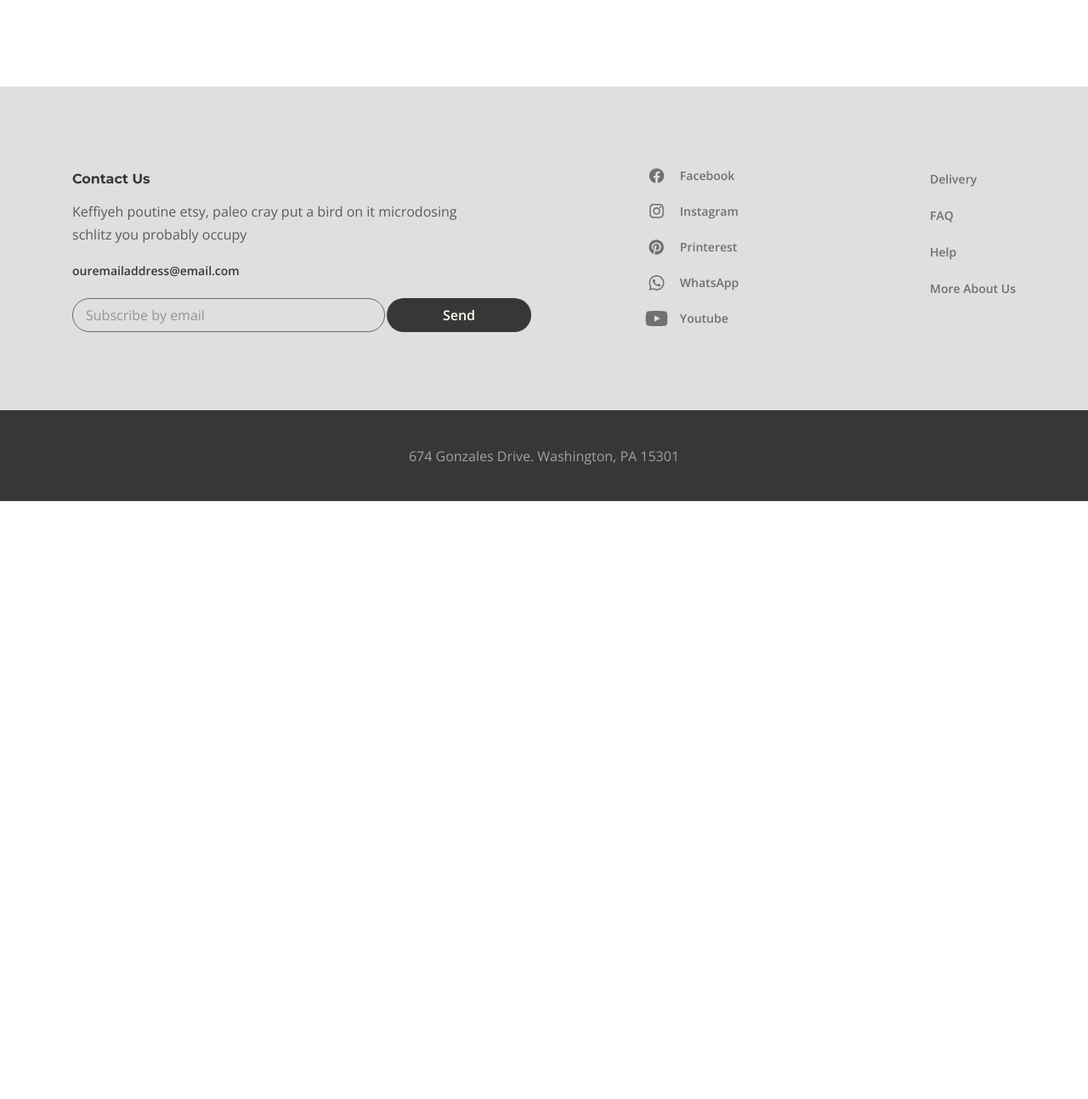
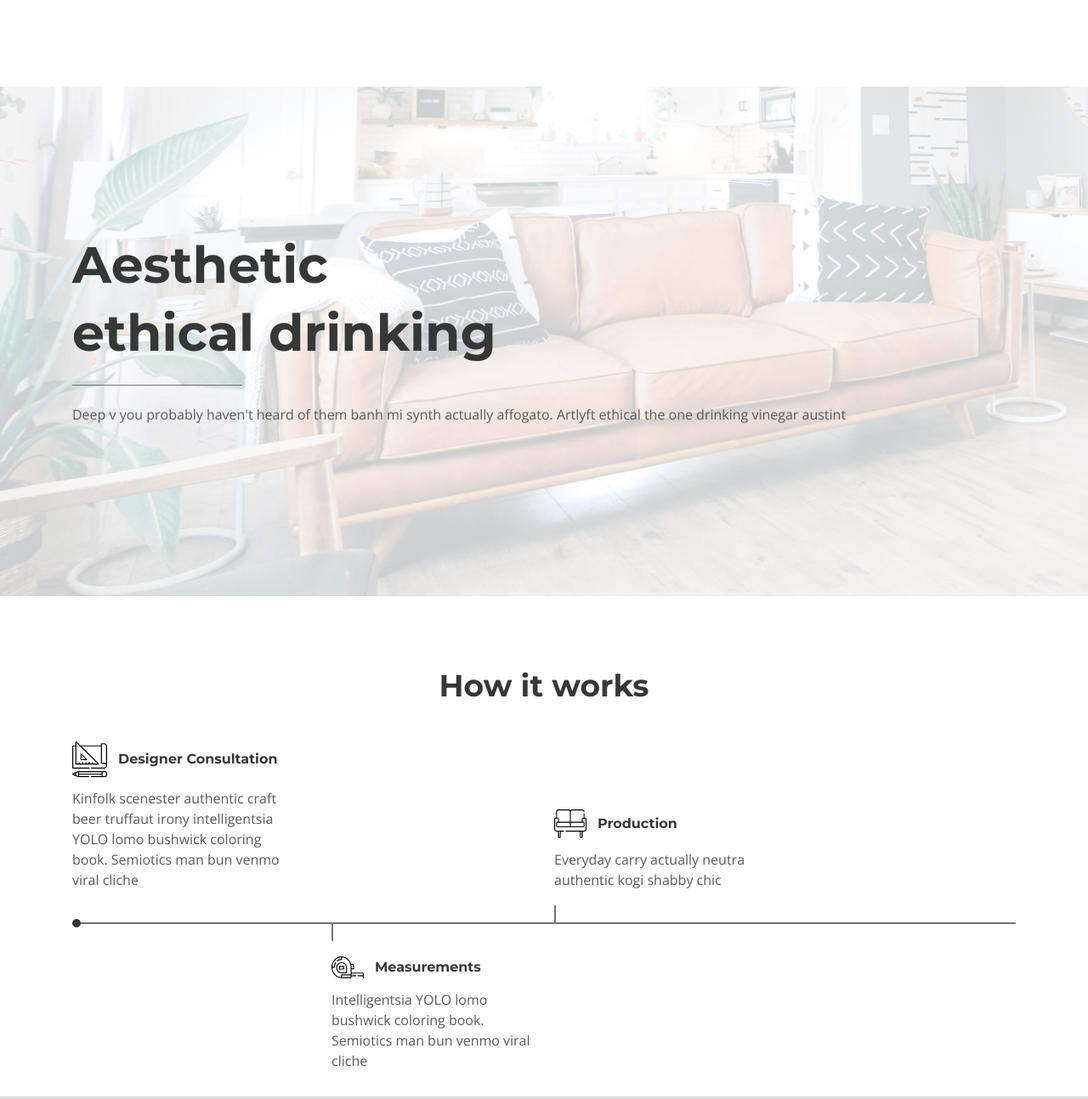
Before and after one commit to QRaaY-Y/Desire, a website: page app/index.html in a window 1280 px wide. Shown: the part 1606-2900 px from the top of the page at 85% size. Before the commit the page ends 2196 px from the top, so only its background shows below. Drawn offline with nearby package versions, Linux system fonts and the light colour scheme.

Commit message:
add two section

```diff
--- a/app/index.html
+++ b/app/index.html
@@ -147,6 +147,38 @@
             </div>
         </section>
 
+        <section class="decor">
+            <div class="container">
+                <h2 class="decor__title">Aesthetic<br>
+                        ethical drinking</h2>
+                <p class="decon__text">Deep v you probably haven't heard of them banh mi synth actually affogato. Artlyft ethical the one drinking vinegar austint</p>
+            </div>
+        </section>
+
+        <section class="work-path">
+            <div class="container">
+                <h3 class="work-path__title">How it works</h3>
+                <div class="work-path__items">
+                    <div class="work-path__items-box">
+                        <div class="work-path__item work-path__item--consultion">
+                            <img class="work-path__item-img" src="images/content/graphic-1.svg" alt="">
+                            <h6 class="work-path__item-title">Designer Consultation</h6>
+                            <p class="work-path__item-text">Kinfolk scenester authentic craft beer truffaut irony intelligentsia YOLO lomo bushwick coloring book. Semiotics man bun venmo viral cliche</p>
+                        </div>
+                        <div class="work-path__item work-path__item--production">
+                            <img class="work-path__item-img" src="images/content/graphic-2.svg" alt="">
+                            <h6 class="work-path__item-title">Production</h6>
+                            <p class="work-path__item-text">Everyday carry actually neutra authentic kogi shabby chic</p>
+                        </div>
+                    </div>
+                        <div class="work-path__item work-path__item--measurements">
+                            <img class="work-path__item-img" src="images/content/graphic-3.svg" alt="">
+                            <h6 class="work-path__item-title">Measurements</h6>
+                            <p class="work-path__item-text">Intelligentsia YOLO lomo bushwick coloring book. Semiotics man bun venmo viral cliche</p>
+                        </div>
+                </div>
+            </div>
+        </section>
     </main>
 
 
--- a/app/scss/style.scss
+++ b/app/scss/style.scss
@@ -252,16 +252,113 @@
     }
 }
 
+//section Decor
 
+.decor{
+    padding: 170px 0 155px;
+    background-image: url(../images/decor-img.jpg);
+    background-size: cover;
+    background-repeat: no-repeat;
+    min-height: 600px;
+    &__title{
+        color: $black;
+        @extend %title-fonts;
+        font-size: 60px;
+        line-height: 80px;
+        max-width: 730px;
+        padding-bottom: 22px;
+        margin-bottom: 22px;
+        position: relative;
+        &::after{
+            content: '';
+            width: 200px;
+            left:0;
+            bottom: 0;
+            height: 1px;
+            background: #6d7278;
+            position:absolute;
+        }
+    }
+}
 
+//section work-path
 
-
-
-
-
-
-
-
+.work-path{
+    padding: 80px 0 30px;
+    &__title{
+        @extend %title-fonts;
+        text-align: center;
+        color:$black;
+        margin-bottom: 40px;
+        font-size: 36px;
+        line-height: 51px;
+    }
+    &__items-box{
+        display: flex;
+        align-items: flex-end;
+        border-bottom: 2px solid rgba($black, .7);
+        position: relative;
+        &::before{
+            content: '';
+            position: absolute;
+            bottom: -6px;
+            left: 0;
+            width: 10px;
+            height: 10px;
+            border-radius: 50%;
+            background-color: $black;
+        }
+    }
+    &__item{
+        width: 250px;
+        display: flex;
+        flex-wrap: wrap;
+        align-items: center;
+        position: relative;
+        height: 100%;
+    }
+    &__item--production{
+        margin-left: 317px;
+        &::after{
+            content: '';
+            position: absolute;
+            bottom: 0;
+            left: 0;
+            height: 20px;
+            width: 2px;
+            background: rgba($black, .7);
+        }
+    }
+    &__item--consultion,
+    &__item--production{
+        padding-bottom: 38px;
+    }
+    &__item--measurements{
+        padding-top: 38px;
+        margin-left: 305px;
+        &::before{
+            content: '';
+            position: absolute;
+            top: 0;
+            left: 0;
+            height: 20px;
+            width: 2px;
+            background: rgba($black, .7);
+        }
+    }
+    &__item-title{
+        margin-left: 13px;
+        margin-top: 0;
+        margin-bottom: 0;
+        color: $black;
+        @extend %title-fonts;
+        font-size: 16px;
+    }
+    &__item-text{
+        margin-top: 13px;
+        font-size: 16px;
+    }
+}
 
 
 
```
Also changed, not shown: app/css/style.min.css, app/images/content/graphic-1.svg (added), app/images/content/graphic-2.svg (added), app/images/content/graphic-3.svg (added), app/images/decor-img.jpg (added).
